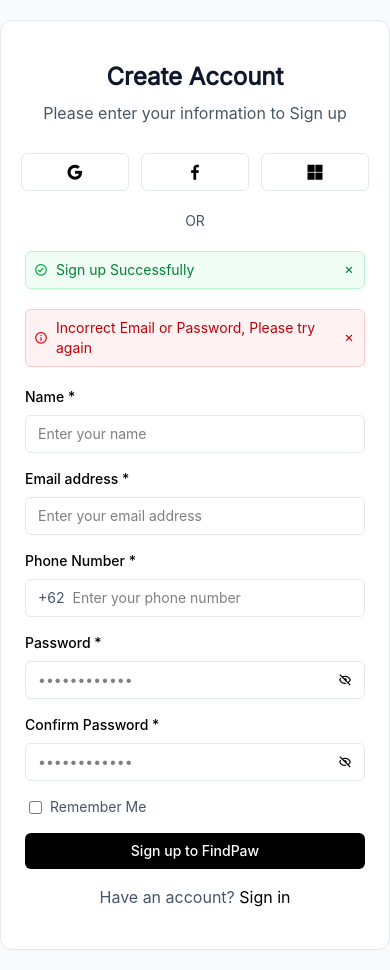
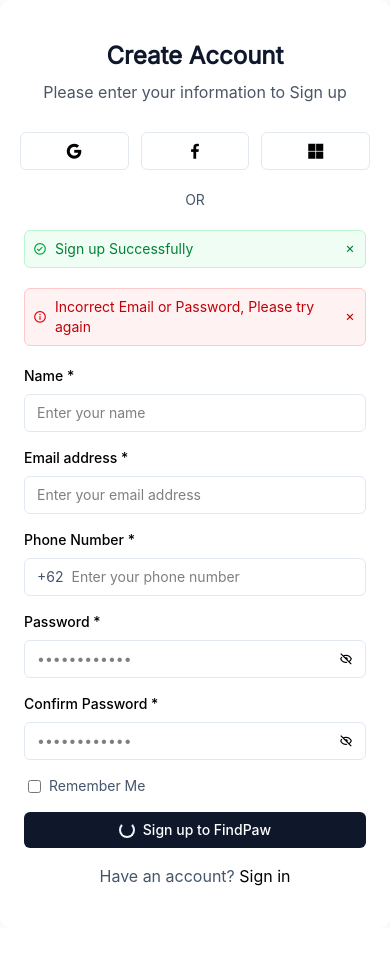
Before and after one commit to rfdytzz/findpaw-platform, a Vue app in the folder Frontend/: page /signup in a window 390 px wide. After the commit the page ends 928 px from the top, so only its background shows below. Built offline with nearby package versions, Linux system fonts and the light colour scheme.

Commit message:
add: responsive page and loader spiner

```diff
--- a/Frontend/src/views/auth/Signin.vue
+++ b/Frontend/src/views/auth/Signin.vue
@@ -12,8 +12,8 @@ onMounted(() => {
 </script>
 
 <template>
-    <div class="flex bg-slate-50 justify-center items-center h-fit py-5">
-        <div class="bg-white border border-slate-200 px-5 py-10 rounded-xl gap-5 flex flex-col md:w-[35%] w-full">
+    <div class="flex bg-slate-50 justify-center items-center h-fit md:py-5">
+        <div class="bg-white md:border border-slate-200 px-5 py-10 rounded-xl gap-5 flex flex-col md:w-[35%] w-full">
             <div class="flex flex-col items-center gap-2">
                 <div class="font-semibold text-slate-900 font-inter text-2xl">Welcome Back</div>
                 <div class="text-md text-gray-600">Please enter your details to Sign in</div>
@@ -79,8 +79,13 @@ onMounted(() => {
                     <router-link to="" class="text-sm">Forgot Password?</router-link>
                 </div>
                 <button
-                    class="w-full bg-black text-white font-medium py-2 rounded-md cursor-pointer text-sm hover:bg-slate-800 transition duration-200">Sign
-                    in to FindPaw</button>
+                    class="w-full flex items-center justify-center gap-2 bg-slate-900 text-white font-medium py-2 rounded-md cursor-pointer text-sm hover:bg-slate-800 transition duration-200">
+                    <div class="flex items-center justify-center">
+                        <div class="w-4 h-4 border-2 border-slate-100 rounded-full animate-spin border-t-slate-900">
+                        </div>
+                    </div>
+                    Sign in to FindPaw
+                </button>
                 <div class="text-center w-full text-slate-600">New on our platform? <router-link to="/signup    "
                         class="text-black">Create an account</router-link></div>
             </form>
--- a/Frontend/src/views/auth/Signup.vue
+++ b/Frontend/src/views/auth/Signup.vue
@@ -37,8 +37,8 @@ onMounted(() => {
 </script>
 
 <template>
-    <div class="flex bg-slate-50 justify-center items-center h-fit py-5">
-        <div class="bg-white border border-slate-200 px-5 py-10 rounded-xl gap-5 flex flex-col md:w-[35%] w-full">
+    <div class="flex bg-slate-50 justify-center items-center h-fit md:py-5">
+        <div class="bg-white md:border border-slate-200 px-5 py-10 rounded-xl gap-5 flex flex-col md:w-[35%] w-full">
             <div class="flex flex-col items-center gap-2">
                 <div class="font-semibold text-slate-900 font-inter text-2xl">Create Account</div>
                 <div class="text-md text-gray-600">Please enter your information to Sign up</div>
@@ -96,7 +96,8 @@ onMounted(() => {
                     <div
                         class="rounded-md text-sm gap-2 flex-1 border border-slate-200 px-3 py-2 focus-within:border-slate-400 focus-within:ring-slate-200 focus-within:ring-3 transition duration-200 ease-in-out flex items-center">
                         <span class="text-slate-600">+62</span>
-                        <input @input="formatPhone" :value="phone_number" required minlength="8" type="tel" id="phone_number" placeholder="Enter your phone number"
+                        <input @input="formatPhone" :value="phone_number" required minlength="8" type="tel"
+                            id="phone_number" placeholder="Enter your phone number"
                             class="focus:outline-0 text-sm flex-1">
                     </div>
                 </div>
@@ -127,8 +128,13 @@ onMounted(() => {
                     </div>
                 </div>
                 <button
-                    class="w-full bg-black text-white font-medium py-2 rounded-md cursor-pointer text-sm hover:bg-slate-800 transition duration-200">Sign
-                    up to FindPaw</button>
+                    class="w-full flex items-center justify-center gap-2 bg-slate-900 text-white font-medium py-2 rounded-md cursor-pointer text-sm hover:bg-slate-800 transition duration-200">
+                    <div class="flex items-center justify-center">
+                        <div class="w-4 h-4 border-2 border-slate-100 rounded-full animate-spin border-t-slate-900">
+                        </div>
+                    </div>
+                    Sign up to FindPaw
+                </button>
                 <div class="text-center w-full text-slate-600">Have an account? <router-link to="/signin"
                         class="text-black">Sign in</router-link></div>
             </form>
```
